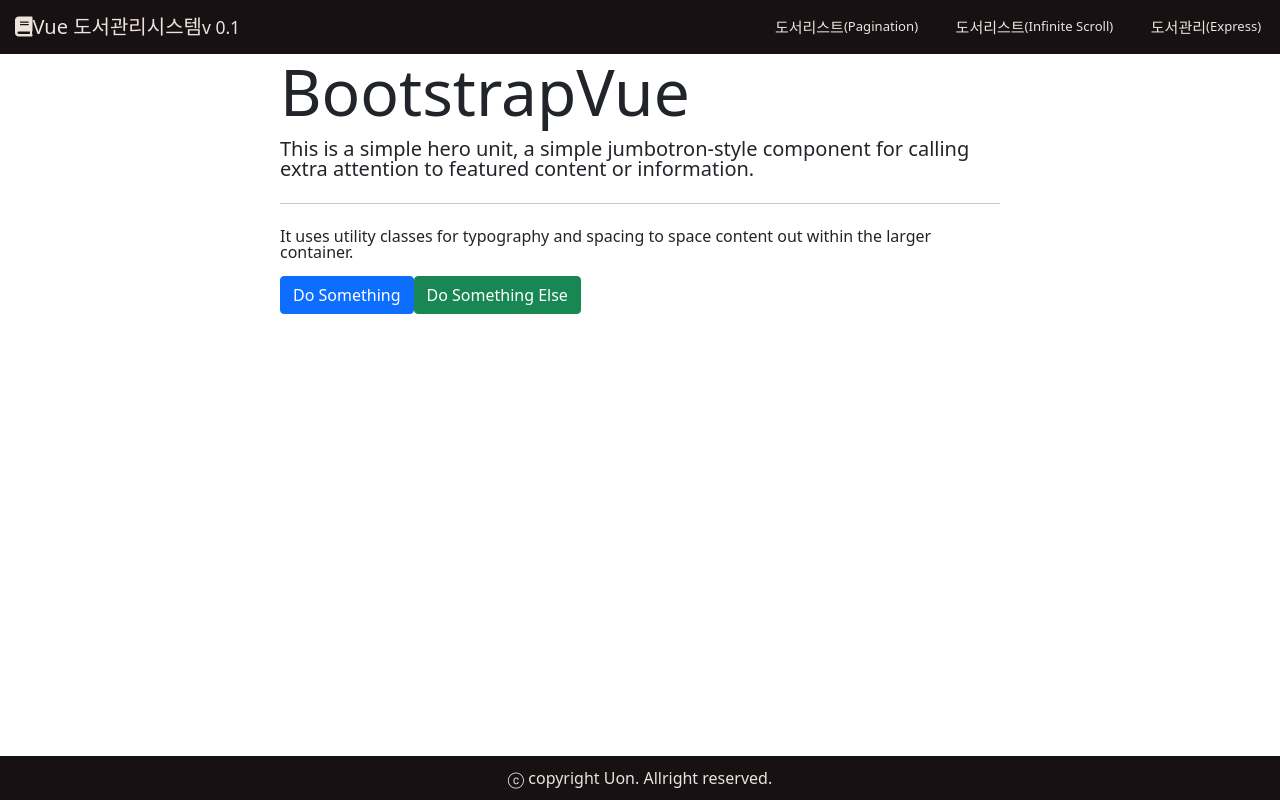
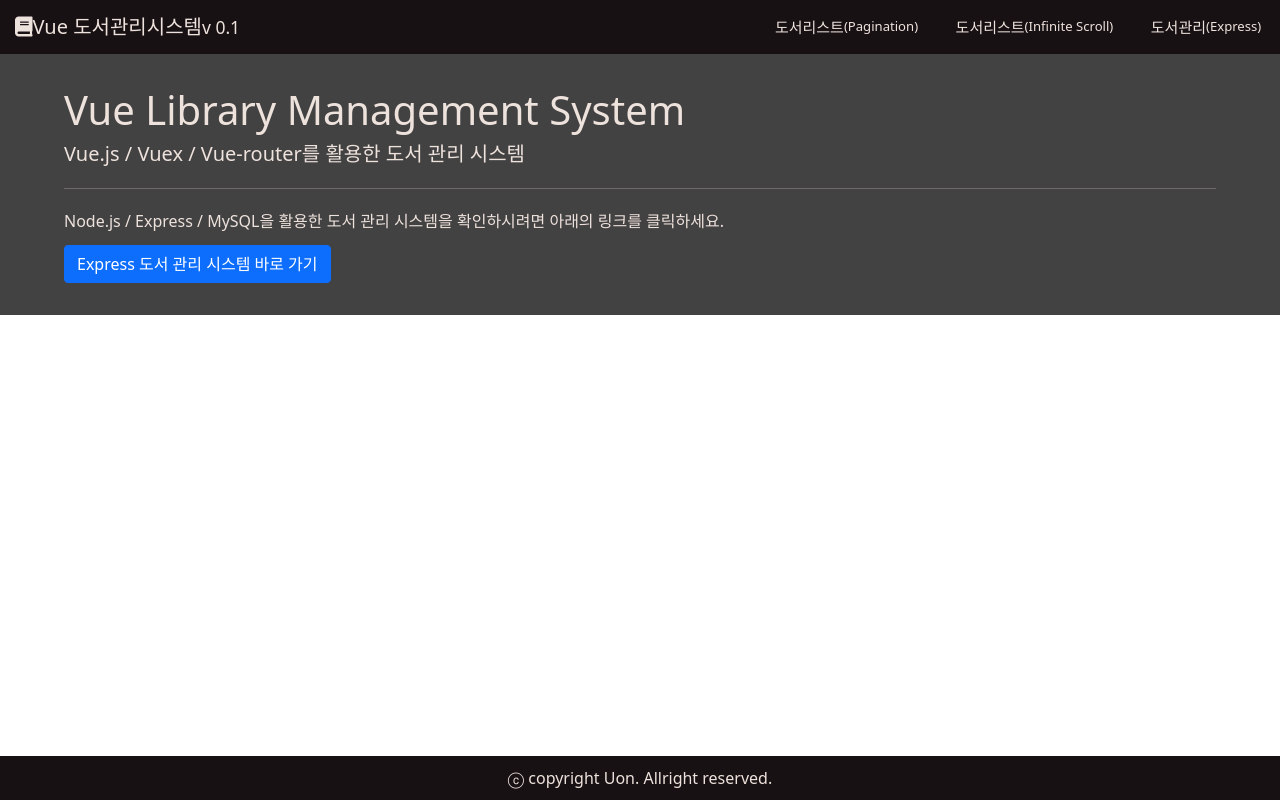
Before and after one commit to won-matthew-goh/2021-sc-app-24-vue-book, a Vue app: page / in a window 1280 px wide. Built offline with nearby package versions, Linux system fonts and the light colour scheme; no server answers.

Commit message:
jumbotron designed

```diff
--- a/src/App.vue
+++ b/src/App.vue
@@ -1,6 +1,7 @@
 <template>
   <div class="app-wrapper">
     <Header />
+    <TitleBar />
     <transition name="slide" mode="out-in">
       <router-view class="router-view" />
     </transition>
@@ -11,10 +12,11 @@
 <script>
 import Header from "./components/inc/Header.vue";
 import Footer from "./components/inc/Footer.vue";
+import TitleBar from "./components/inc/TitleBar.vue"
 
 export default {
   name: "App",
-  components: { Header, Footer },
+  components: { Header, Footer, TitleBar },
 };
 </script>
 
--- a/src/assets/scss/_common.scss
+++ b/src/assets/scss/_common.scss
@@ -2,7 +2,7 @@
 
 @import url('https://fonts.googleapis.com/css2?family=Noto+Sans+KR:wght@300;400;500&display=swap');
 
-html, body, /* h1, h2, h3, h4, h5, h6 , p,*/ div, form, /* input, textarea, */ table, td, th, header, section, aside, footer, article, nav, ul, ol, li {margin: 0; padding: 0; box-sizing: border-box; line-height: 1; font-size: inherit; font-weight: inherit;}
+html, body, /* h1, h2, h3, h4, h5, h6, p, */ div, form, /* input, textarea, */ table, td, th, header, section, aside, footer, article, nav, ul, ol, li {margin: 0; padding: 0; box-sizing: border-box; line-height: 1; font-size: inherit; font-weight: inherit;}
 ul, ol {list-style: none;}
 /* h1, h2, h3, h4, h5, h6 {font-weight: inherit;} */
 img {vertical-align: middle;}
--- a/src/assets/scss/_variables.scss
+++ b/src/assets/scss/_variables.scss
@@ -9,7 +9,7 @@
 $secondary-color: #BAB2B5;
 $light-color: #EEE2DC;
 $white-color: #f9f9f9;
-$grey-color: #47333b;
+$grey-color: #434243;
 $dark-color: #181114;
 
 /* Size Variation */
--- a/src/components/ListCp.vue
+++ b/src/components/ListCp.vue
@@ -1,16 +1,13 @@
 <template>
   <section class="wrapper list-wrapper">
-    <TitleBar />
   </section>
 </template>
 
 <script>
 import { mapGetters } from "vuex";
-import TitleBar from "./inc/TitleBar.vue";
 
 export default {
   name: "ListCp",
-  components: { TitleBar },
   computed: {
     ...mapGetters(["GET_BOOKS"]),
   },
--- a/src/components/inc/TitleBar.vue
+++ b/src/components/inc/TitleBar.vue
@@ -1,22 +1,19 @@
 <template>
-  <div>
-  <b-jumbotron>
-    <template #header>BootstrapVue</template>
+  <div class="title-bar">
+    <b-jumbotron class="jumbotron">
+      <template #header>Vue Library Management System</template>
 
       <template #lead>
-      This is a simple hero unit, a simple jumbotron-style component for calling extra attention to
-      featured content or information.
+        Vue.js / Vuex / Vue-router를 활용한 도서 관리 시스템
       </template>
 
       <hr class="my-4">
 
       <p>
-      It uses utility classes for typography and spacing to space content out within the larger
-      container.
+        Node.js / Express / MySQL을 활용한 도서 관리 시스템을 확인하시려면 아래의 링크를 클릭하세요.
       </p>
 
-    <b-button variant="primary" href="#">Do Something</b-button>
-    <b-button variant="success" href="#">Do Something Else</b-button>
+      <b-button variant="primary" href="//">Express 도서 관리 시스템 바로 가기</b-button>
     </b-jumbotron>
   </div>
 </template>
@@ -28,9 +25,17 @@
 </script>
 
 <style lang="scss" scoped>
-.list-wrapper {
-  .title {
-    background-color: $dark-color;
+.title-bar {
+  background-color: $grey-color;
+  color: $light-color;
+  padding: 2em 0;
+  .jumbotron {
+    width: 90%;
+    margin: auto;
+    .display-3 {
+      font-size: 2.5rem;
+      margin-bottom: 0.25em;
+    }
   }
 }
 </style>
```
Lines whose indentation alone changed are shown as unchanged.
